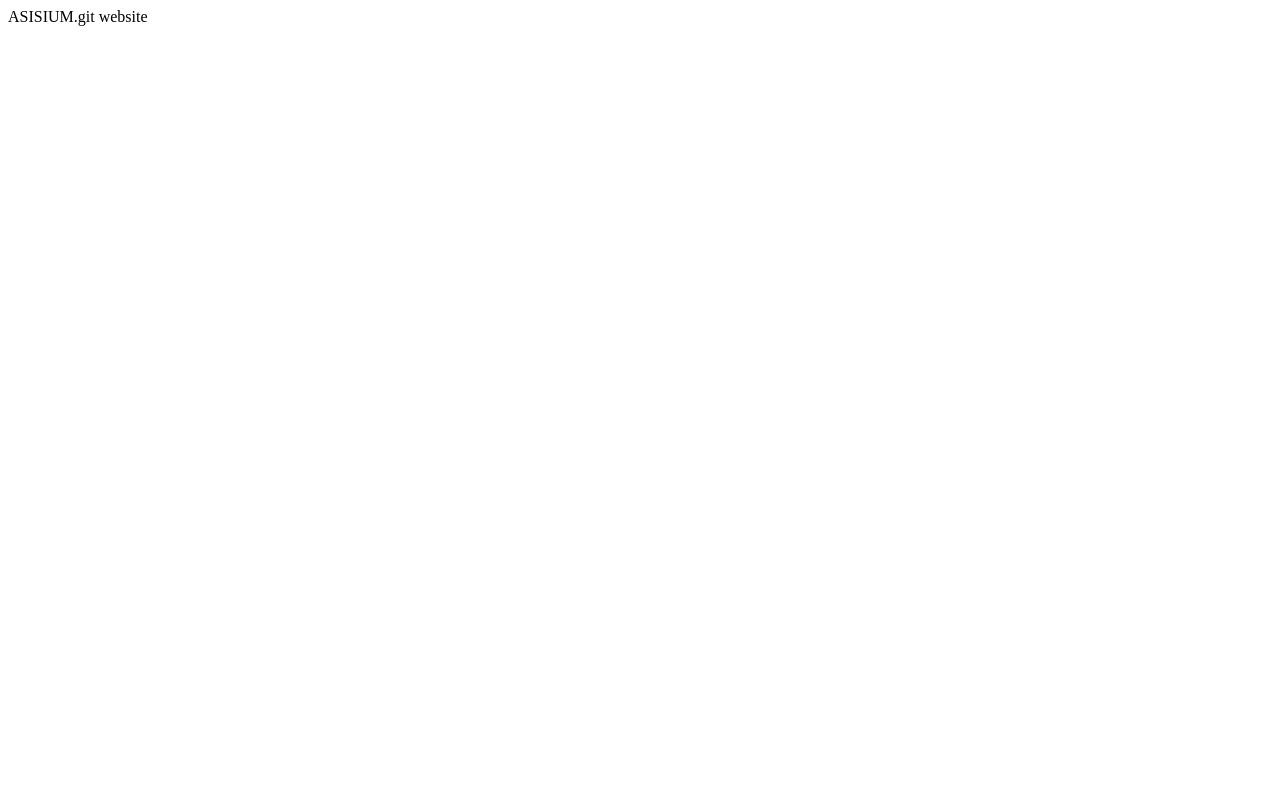
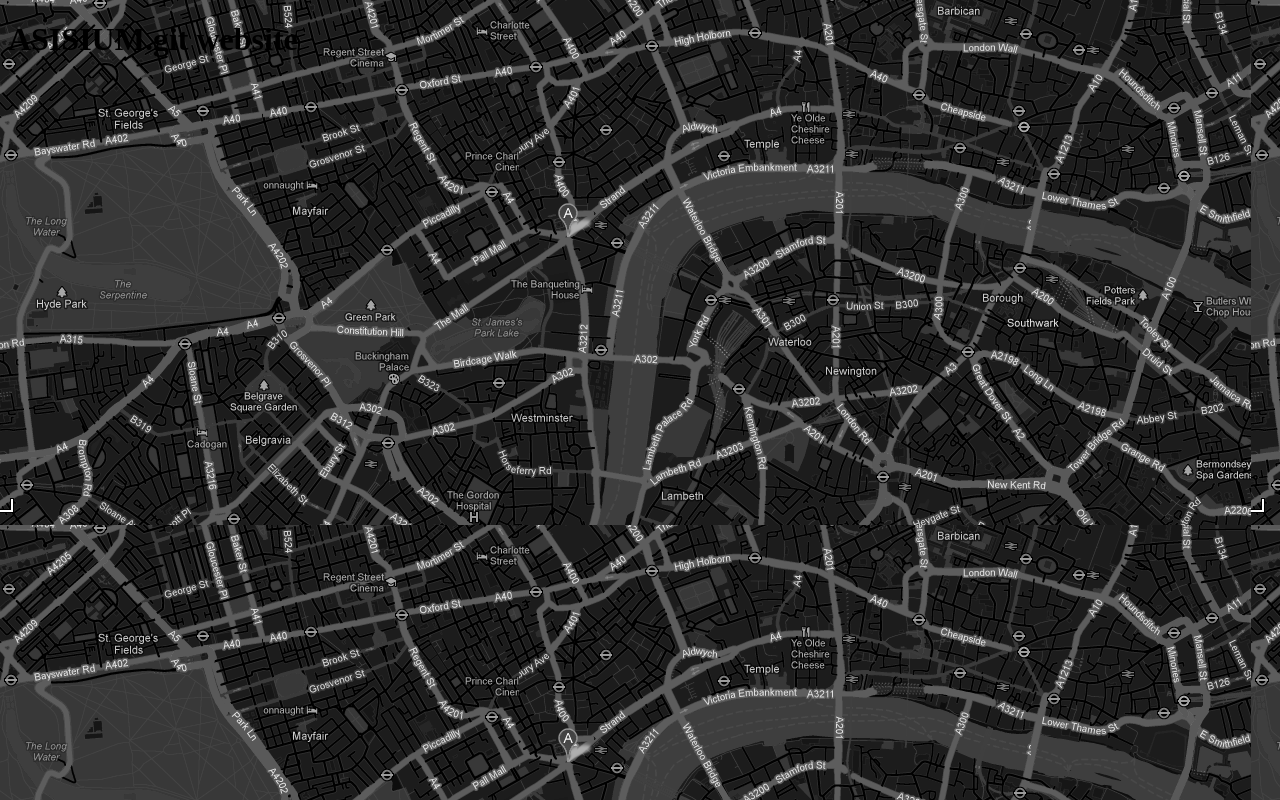
Before and after one commit to nkhine/ASISIUM, a plain HTML site: page index.html in a window 1280 px wide. Drawn offline with Linux system fonts and the light colour scheme.

Commit message:
added the london map and initial css file

```diff
--- /dev/null
+++ b/css/client.css
@@ -0,0 +1,4 @@
+body {
+  background-image:url('/images/london.png');
+  background-color:#cccccc;
+}
--- a/index.html
+++ b/index.html
@@ -1 +1,11 @@
-ASISIUM.git website
+<!DOCTYPE html>
+<html>
+<head>
+<link rel="stylesheet" type="text/css" href="/css/client.css">
+</head>
+
+<body>
+<h1>ASISIUM.git website</h1>
+</body>
+
+</html>
```
Also changed, not shown: images/london.png (added).
